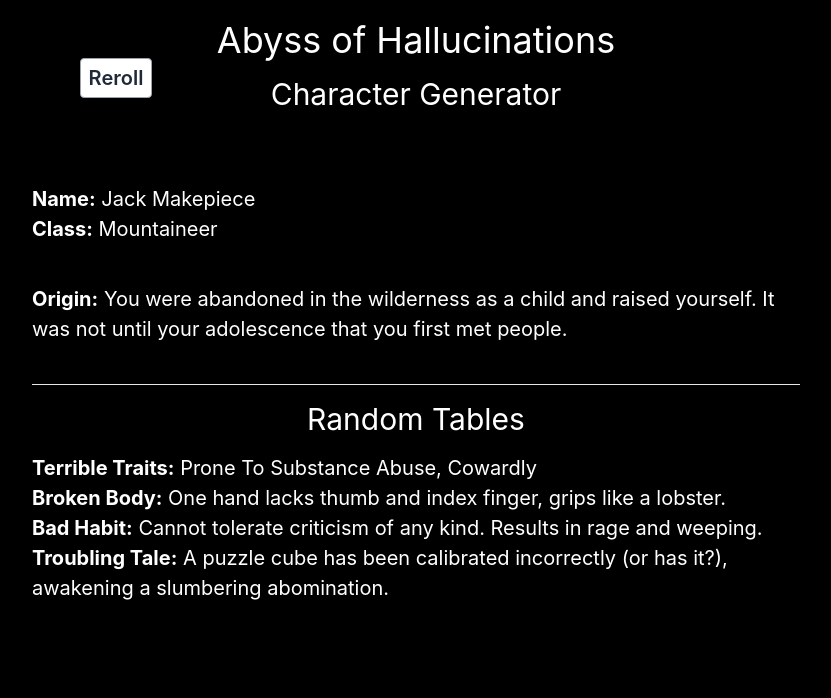
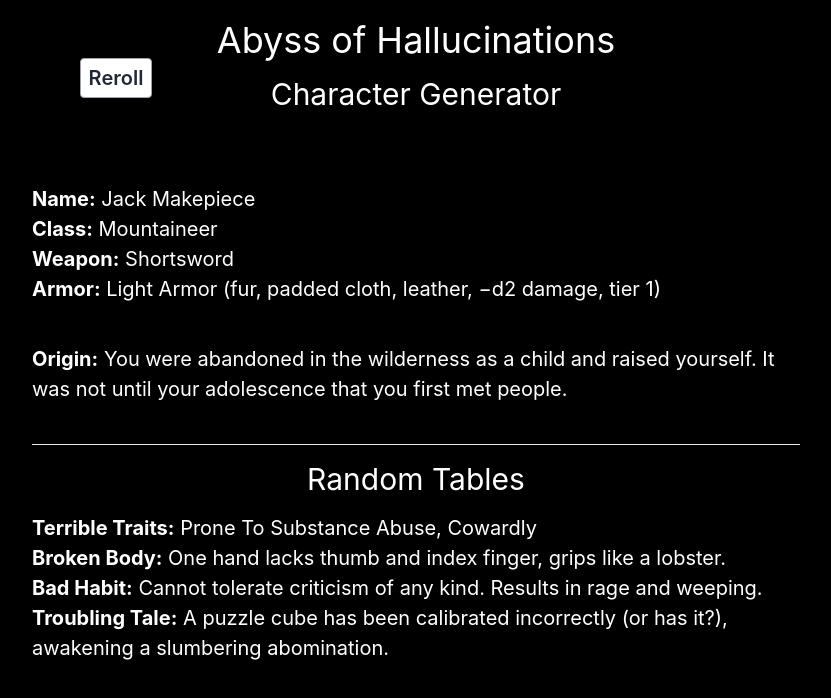
Before and after one commit to made-by-gare/aoh-character-generator, a React (Create React App) app: page / in a window 1280 px wide. Shown: the top 698 px of the page, without its empty margins (224-1055 px from the left). Built offline with nearby package versions, Linux system fonts and the light colour scheme.

Commit message:
add weapons/armor

```diff
--- a/src/RandomClass.tsx
+++ b/src/RandomClass.tsx
@@ -1,5 +1,7 @@
 type ClassType = {
   name: string;
+  weaponRoll?: (hasScroll: boolean) => number;
+  armorRoll?: (hasScroll: boolean) => number;
   possibleOrigins?: string[];
 };
 
@@ -49,11 +51,66 @@ const alchemist: ClassType = {
 
 const classTypes: ClassType[] = [seeker, mountaineer, alchemist, offspring];
 
+const rollDice = (sides: number) => Math.floor(Math.random() * sides) + 1;
+
+const weapons: { [key: number]: string } = {
+  1: `Femur`,
+  2: `Staff`,
+  3: `Shortsword`,
+  4: `Knife`,
+  5: `Warhammer`,
+  6: `Sword`,
+  7: `Bow`,
+  8: `Flail`,
+  9: `Crossbow`,
+  10: `Zweihänder`,
+};
+
+const armors: { [key: number]: string } = {
+  1: `No Armor (tier 0)`,
+  2: `Light Armor (fur, padded cloth, leather, −d2 damage, tier 1)`,
+  3: `Medium Armor (scale, mail, −d4 damage, tier 2) dR +2 on Agility tests including defence.`,
+  4: `Heavy Armor`,
+};
+
+const defaultWeaponRoll = (hasScroll: boolean) => {
+  if (hasScroll) {
+    return rollDice(6);
+  }
+  return rollDice(10);
+};
+
+const defaultArmorRoll = (hasScroll: boolean) => {
+  if (hasScroll) {
+    return rollDice(2);
+  }
+  return rollDice(4);
+};
+
 export const RandomClass = () => {
   const c = classTypes[Math.floor(Math.random() * classTypes.length)];
+
+  let hasScroll = false;
+
+  const weaponRoll = c.weaponRoll
+    ? c.weaponRoll(hasScroll)
+    : defaultWeaponRoll(hasScroll);
+
+  const armorRoll = c.armorRoll
+    ? c.armorRoll(hasScroll)
+    : defaultArmorRoll(hasScroll);
+
   return (
-    <p>
-      <b>Class:</b> {c.name}
+    <>
+      <p>
+        <b>Class:</b> {c.name}
+      </p>
+      <p>
+        <b>Weapon:</b> {weapons[weaponRoll]}
+      </p>
+      <p>
+        <b>Armor:</b> {armors[armorRoll]}
+      </p>
       {c.possibleOrigins && (
         <p className="mt-10">
           <b>Origin:</b>{" "}
@@ -64,6 +121,6 @@ export const RandomClass = () => {
           }
         </p>
       )}
-    </p>
+    </>
   );
 };
```
